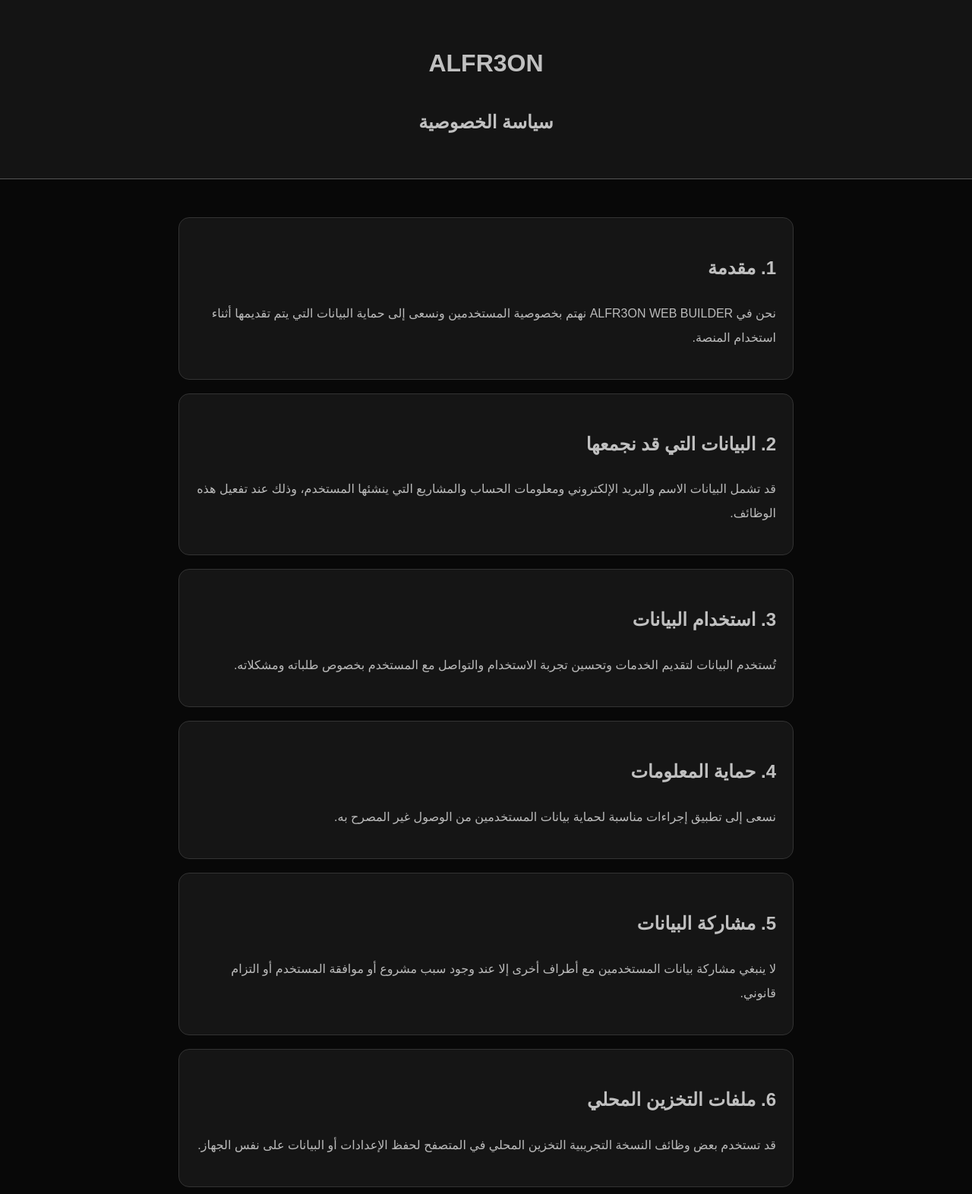
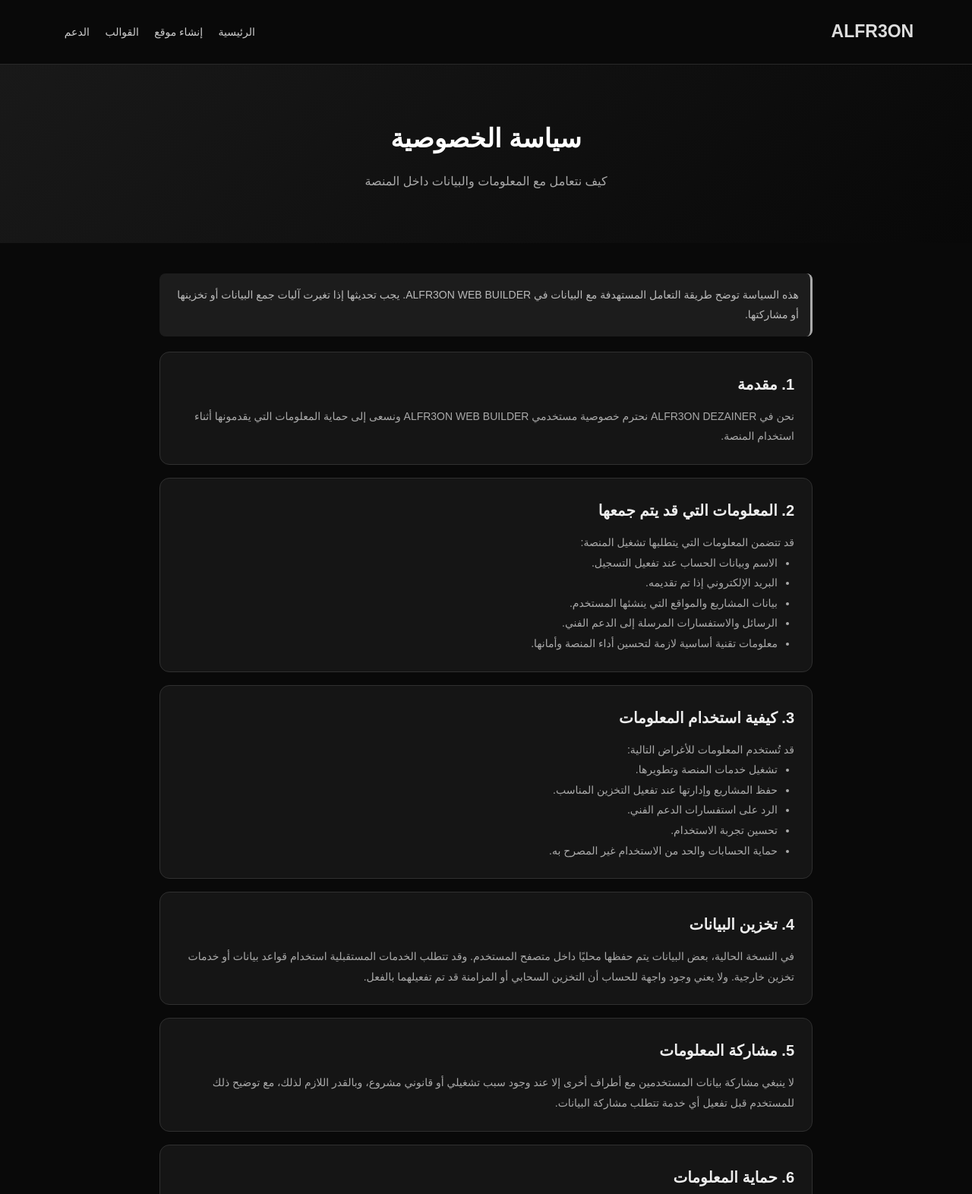
Before and after one commit to m94892619-web/alfr3on-web-builder, a plain HTML site: page privacy.html in a window 1280 px wide. Shown: the top 1572 px of the page at 76% size. Drawn offline with Linux system fonts and the light colour scheme.

Commit message:
Update privacy.html

```diff
--- a/privacy.html
+++ b/privacy.html
@@ -4,61 +4,67 @@
 <head>
 <meta charset="UTF-8">
 <meta name="viewport" content="width=device-width, initial-scale=1.0">
-<title>سياسة الخصوصية | ALFR3ON</title>
+<title>سياسة الخصوصية | ALFR3ON WEB BUILDER</title>
 
 <style>
-*{box-sizing:border-box}
-
+*{box-sizing:border-box;margin:0;padding:0}
 body{
-margin:0;
-background:#080808;
-color:white;
 font-family:Arial,sans-serif;
-line-height:2;
+background:#090909;
+color:#fff;
+line-height:1.9;
 }
-
 header{
-background:#141414;
-padding:30px;
+padding:20px 6%;
+display:flex;
+justify-content:space-between;
+align-items:center;
+border-bottom:1px solid #292929;
+}
+.logo{font-size:23px;font-weight:900;color:#ddd}
+nav a{
+color:#ccc;text-decoration:none;
+margin:0 8px;font-size:14px;
+}
+nav a:hover{color:#fff}
+.hero{
 text-align:center;
-border-bottom:1px solid #555;
+padding:65px 20px;
+background:linear-gradient(135deg,#191919,#080808);
 }
-
-header h1{color:#c0c0c0}
-
-.container{
-max-width:850px;
-margin:30px auto;
-padding:20px;
+.hero h1{font-size:34px;margin-bottom:10px}
+.hero p{color:#aaa}
+.container{max-width:900px;margin:auto;padding:40px 20px}
+.section{
+background:#151515;
+border:1px solid #303030;
+border-radius:13px;
+padding:23px;
+margin-bottom:17px;
 }
-
-section{
-background:#151515;
-border:1px solid #333;
-border-radius:14px;
-padding:22px;
-margin-bottom:18px;
+.section h2{font-size:20px;margin-bottom:10px;color:#eee}
+.section p,.section li{color:#aaa;font-size:14px}
+.section ul{padding-right:22px}
+.notice{
+background:#1c1c1c;
+border-right:3px solid #aaa;
+padding:15px;
+border-radius:8px;
+color:#bbb;
+font-size:14px;
+margin-bottom:20px;
 }
-
-h2{color:#c0c0c0}
-p{color:#bbb}
-
-button{
-display:block;
-margin:25px auto;
-padding:13px 25px;
-border:1px solid white;
-border-radius:9px;
-background:linear-gradient(135deg,#fff,#bbb,#777);
-color:#080808;
-font-weight:bold;
-cursor:pointer;
-}
-
 footer{
 text-align:center;
-color:#777;
 padding:25px;
+border-top:1px solid #292929;
+color:#888;font-size:13px;
+}
+footer a{color:#ccc;text-decoration:none}
+@media(max-width:600px){
+header{flex-direction:column;gap:12px}
+.hero h1{font-size:27px}
+nav a{margin:0 5px}
 }
 </style>
 </head>
@@ -66,82 +72,132 @@ padding:25px;
 <body>
 
 <header>
-<h1>ALFR3ON</h1>
-<h2>سياسة الخصوصية</h2>
+<div class="logo">ALFR3ON</div>
+<nav>
+<a href="index.html">الرئيسية</a>
+<a href="builder.html">إنشاء موقع</a>
+<a href="template.html">القوالب</a>
+<a href="support.html">الدعم</a>
+</nav>
 </header>
+
+<section class="hero">
+<h1>سياسة الخصوصية</h1>
+<p>كيف نتعامل مع المعلومات والبيانات داخل المنصة</p>
+</section>
 
 <main class="container">
 
-<section>
+<div class="notice">
+هذه السياسة توضح طريقة التعامل المستهدفة مع البيانات في ALFR3ON WEB BUILDER. يجب تحديثها إذا تغيرت آليات جمع البيانات أو تخزينها أو مشاركتها.
+</div>
+
+<section class="section">
 <h2>1. مقدمة</h2>
 <p>
-نحن في ALFR3ON WEB BUILDER نهتم بخصوصية
-المستخدمين ونسعى إلى حماية البيانات التي
-يتم تقديمها أثناء استخدام المنصة.
+نحن في ALFR3ON DEZAINER نحترم خصوصية مستخدمي
+ALFR3ON WEB BUILDER ونسعى إلى حماية المعلومات
+التي يقدمونها أثناء استخدام المنصة.
 </p>
 </section>
 
-<section>
-<h2>2. البيانات التي قد نجمعها</h2>
+<section class="section">
+<h2>2. المعلومات التي قد يتم جمعها</h2>
+<p>قد تتضمن المعلومات التي يتطلبها تشغيل المنصة:</p>
+<ul>
+<li>الاسم وبيانات الحساب عند تفعيل التسجيل.</li>
+<li>البريد الإلكتروني إذا تم تقديمه.</li>
+<li>بيانات المشاريع والمواقع التي ينشئها المستخدم.</li>
+<li>الرسائل والاستفسارات المرسلة إلى الدعم الفني.</li>
+<li>معلومات تقنية أساسية لازمة لتحسين أداء المنصة وأمانها.</li>
+</ul>
+</section>
+
+<section class="section">
+<h2>3. كيفية استخدام المعلومات</h2>
+<p>قد تُستخدم المعلومات للأغراض التالية:</p>
+<ul>
+<li>تشغيل خدمات المنصة وتطويرها.</li>
+<li>حفظ المشاريع وإدارتها عند تفعيل التخزين المناسب.</li>
+<li>الرد على استفسارات الدعم الفني.</li>
+<li>تحسين تجربة الاستخدام.</li>
+<li>حماية الحسابات والحد من الاستخدام غير المصرح به.</li>
+</ul>
+</section>
+
+<section class="section">
+<h2>4. تخزين البيانات</h2>
 <p>
-قد تشمل البيانات الاسم والبريد الإلكتروني
-ومعلومات الحساب والمشاريع التي ينشئها
-المستخدم، وذلك عند تفعيل هذه الوظائف.
+في النسخة الحالية، بعض البيانات يتم حفظها محليًا
+داخل متصفح المستخدم. وقد تتطلب الخدمات المستقبلية
+استخدام قواعد بيانات أو خدمات تخزين خارجية.
+ولا يعني وجود واجهة للحساب أن التخزين السحابي
+أو المزامنة قد تم تفعيلهما بالفعل.
 </p>
 </section>
 
-<section>
-<h2>3. استخدام البيانات</h2>
+<section class="section">
+<h2>5. مشاركة المعلومات</h2>
 <p>
-تُستخدم البيانات لتقديم الخدمات وتحسين
-تجربة الاستخدام والتواصل مع المستخدم
-بخصوص طلباته ومشكلاته.
+لا ينبغي مشاركة بيانات المستخدمين مع أطراف أخرى
+إلا عند وجود سبب تشغيلي أو قانوني مشروع،
+وبالقدر اللازم لذلك، مع توضيح ذلك للمستخدم
+قبل تفعيل أي خدمة تتطلب مشاركة البيانات.
 </p>
 </section>
 
-<section>
-<h2>4. حماية المعلومات</h2>
+<section class="section">
+<h2>6. حماية المعلومات</h2>
 <p>
-نسعى إلى تطبيق إجراءات مناسبة لحماية
-بيانات المستخدمين من الوصول غير المصرح به.
+نعمل على تطبيق إجراءات تقنية وتنظيمية مناسبة
+للمساعدة في حماية البيانات من الوصول غير المصرح به
+أو التغيير أو الفقدان. ولا يمكن ضمان أمان مطلق
+لأي خدمة متصلة بالإنترنت.
 </p>
 </section>
 
-<section>
-<h2>5. مشاركة البيانات</h2>
+<section class="section">
+<h2>7. ملفات تعريف الارتباط</h2>
 <p>
-لا ينبغي مشاركة بيانات المستخدمين مع
-أطراف أخرى إلا عند وجود سبب مشروع
-أو موافقة المستخدم أو التزام قانوني.
+قد تستخدم المنصة تقنيات تخزين محلية أو ملفات
+تعريف ارتباط عند الحاجة لتشغيل بعض الخصائص
+وحفظ تفضيلات المستخدم.
 </p>
 </section>
 
-<section>
-<h2>6. ملفات التخزين المحلي</h2>
+<section class="section">
+<h2>8. حقوق المستخدم</h2>
 <p>
-قد تستخدم بعض وظائف النسخة التجريبية
-التخزين المحلي في المتصفح لحفظ الإعدادات
-أو البيانات على نفس الجهاز.
+يمكن للمستخدم طلب معرفة البيانات المرتبطة بحسابه،
+أو تصحيحها أو طلب حذفها، وفقًا للأنظمة والإجراءات
+المطبقة على الخدمة عند تفعيل إدارة البيانات.
 </p>
 </section>
 
-<section>
-<h2>7. التواصل</h2>
+<section class="section">
+<h2>9. التعديلات على السياسة</h2>
 <p>
-للاستفسارات المتعلقة بالخصوصية يمكنك
-التواصل مع إدارة ALFR3ON DEZAINER
-عبر مركز الدعم الفني.
+قد يتم تحديث سياسة الخصوصية عند إضافة خصائص
+جديدة أو تغيير طريقة تشغيل المنصة. وسيتم نشر
+النسخة المحدثة في هذه الصفحة.
 </p>
 </section>
 
-<button onclick="location.href='index.html'">
-العودة للرئيسية
-</button>
+<section class="section">
+<h2>10. التواصل معنا</h2>
+<p>
+للاستفسارات المتعلقة بالخصوصية، يمكنك زيارة
+صفحة الدعم الفني وإرسال استفسارك.
+</p>
+<p><a href="support.html" style="color:#ddd">الانتقال إلى الدعم الفني</a></p>
+</section>
 
 </main>
 
 <footer>
-ALFR3ON DEZAINER © 2026
+<p>© 2026 ALFR3ON WEB BUILDER</p>
+<p>تطوير ALFR3ON DEZAINER</p>
+<a href="index.html">العودة للرئيسية</a>
 </footer>
 
 </body>
```
